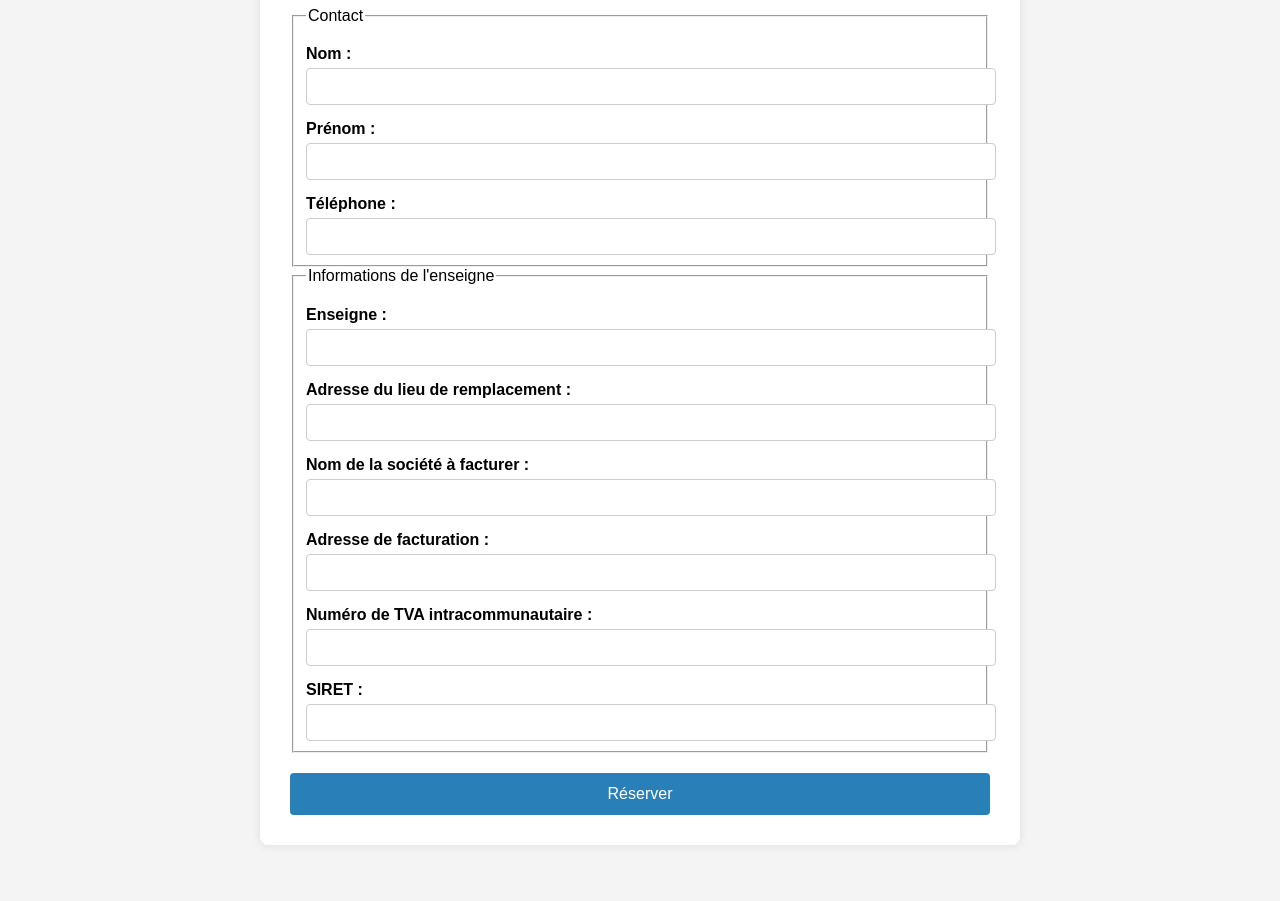
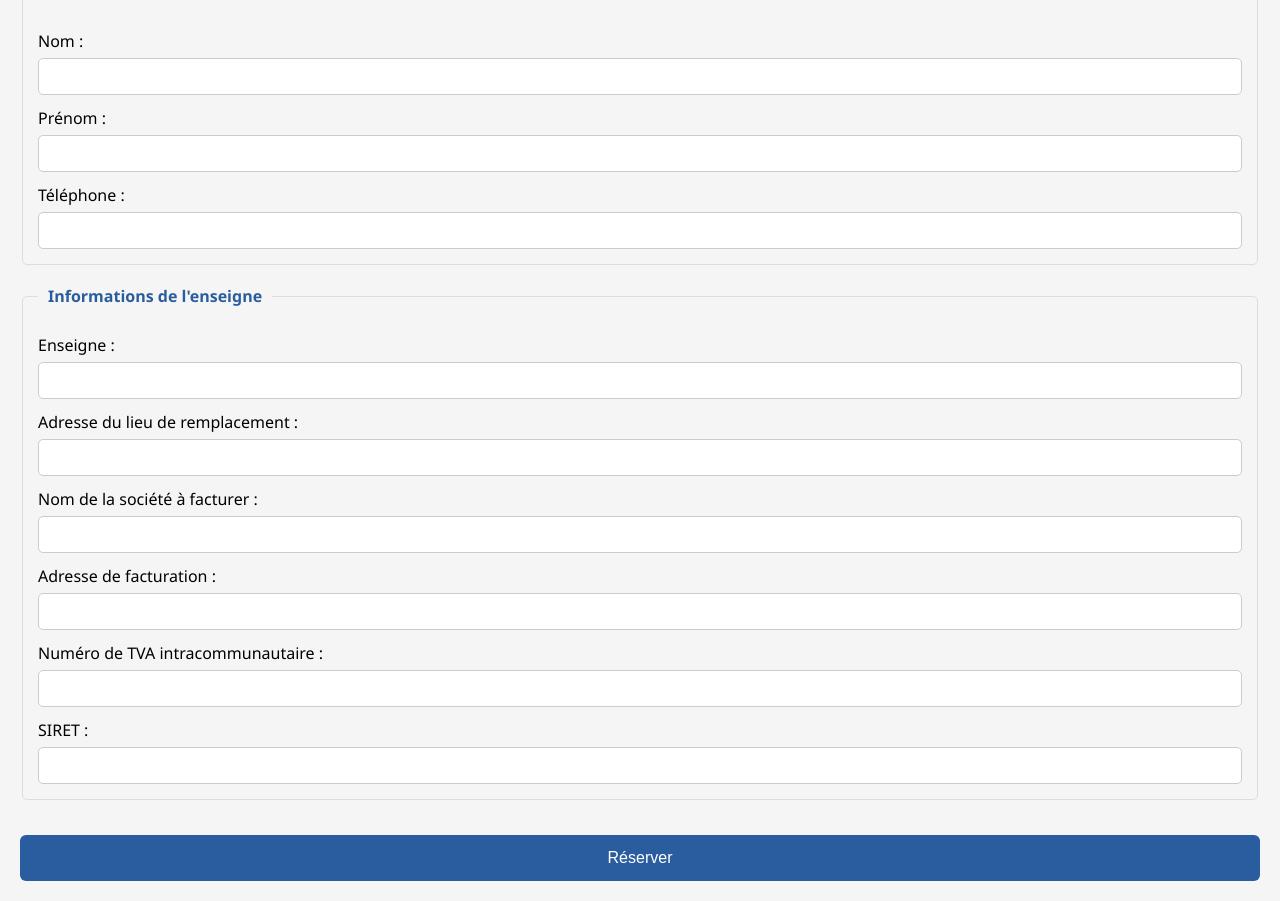
Before and after one commit to JCFLuxTalent/backend-jcf-lux, a website: page index.html in a window 1280 px wide. Shown: the part 123-1024 px from the top of the page. Before the commit the page ends 988 px from the top, so only its background shows below. Drawn offline with Linux system fonts and the light colour scheme.

Commit message:
Add files via upload

```diff
--- a/style.css
+++ b/style.css
@@ -1,51 +1,71 @@
-
 body {
-  font-family: Arial, sans-serif;
-  background-color: #f4f4f4;
+  font-family: "Segoe UI", sans-serif;
+  background-color: #f5f5f5;
   margin: 0;
   padding: 20px;
 }
 
-.container {
-  max-width: 700px;
+.form-container {
+  background-color: #fff;
+  padding: 30px;
   margin: auto;
-  background: white;
-  padding: 30px;
+  max-width: 600px;
   border-radius: 8px;
-  box-shadow: 0 0 10px rgba(0,0,0,0.1);
+  box-shadow: 0 0 12px rgba(0, 0, 0, 0.1);
 }
 
 h1 {
+  color: #2a5d9f;
   text-align: center;
-  color: #2c3e50;
+  margin-bottom: 20px;
 }
 
 form label {
   display: block;
-  margin-top: 15px;
+  margin: 12px 0 6px;
+}
+
+input[type="text"],
+input[type="tel"],
+input[type="date"],
+select,
+textarea {
+  width: 100%;
+  padding: 10px;
+  border: 1px solid #ccc;
+  border-radius: 5px;
+  box-sizing: border-box;
+}
+
+textarea {
+  resize: vertical;
+}
+
+fieldset {
+  border: 1px solid #ddd;
+  padding: 15px;
+  margin-bottom: 20px;
+  border-radius: 5px;
+}
+
+legend {
+  padding: 0 10px;
+  color: #2a5d9f;
   font-weight: bold;
 }
 
-form input {
+button[type="submit"] {
+  background-color: #2a5d9f;
+  color: white;
+  border: none;
+  padding: 14px 20px;
+  border-radius: 6px;
+  cursor: pointer;
   width: 100%;
-  padding: 10px;
-  margin-top: 5px;
-  border: 1px solid #ccc;
-  border-radius: 4px;
+  font-size: 16px;
+  margin-top: 15px;
 }
 
-button {
-  margin-top: 20px;
-  padding: 12px 20px;
-  width: 100%;
-  background-color: #2980b9;
-  color: white;
-  border: none;
-  border-radius: 4px;
-  font-size: 16px;
-  cursor: pointer;
+button[type="submit"]:hover {
+  background-color: #1e4a7d;
 }
-
-button:hover {
-  background-color: #3498db;
-}
```
